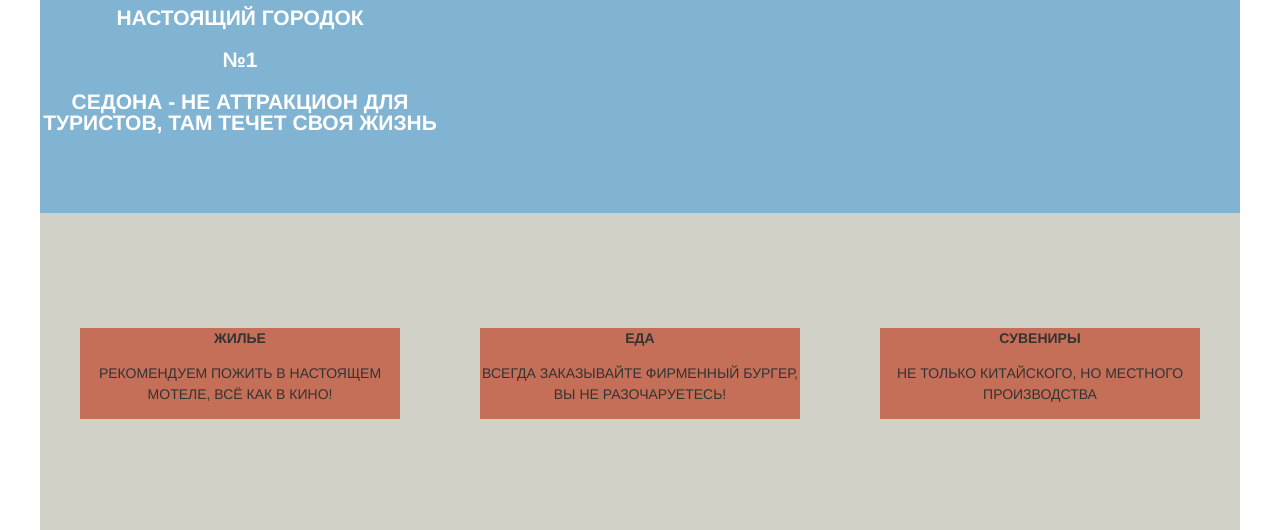
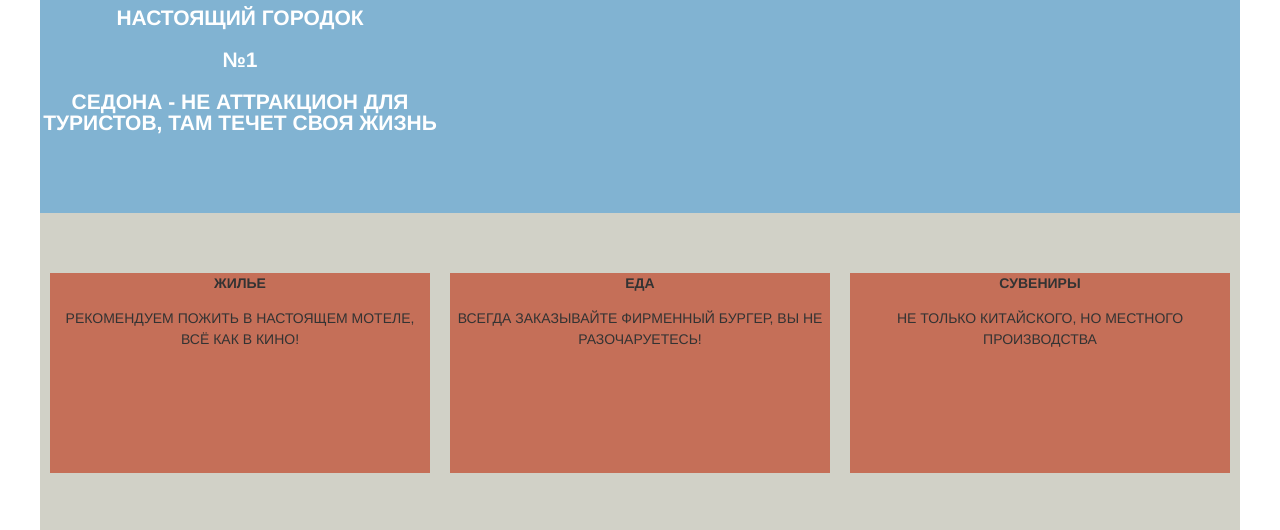
Before and after one commit to mustdie950/396857-sedona, a plain HTML site: page index.html in a window 1280 px wide. Shown: the part 907-1437 px from the top of the page. Drawn offline with Linux system fonts and the light colour scheme.

Commit message:
Увеличение блока features

```diff
--- a/css/style.css
+++ b/css/style.css
@@ -89,15 +89,15 @@ body {
   display: flex;
   -ms-flex-pack: distribute;
   justify-content: space-around;
+  align-items: center;
   min-height: 320px;
   background-color: #d1d1c7;
 }
 
 .features-item {
-  width: 320px;
-  -ms-flex-item-align: center;
-  -ms-grid-row-align: center;
-  align-self: center;
+  width: 380px;
+  min-height: 200px;
+
   text-align: center;
   background-color: #c56f58;
 }
```
